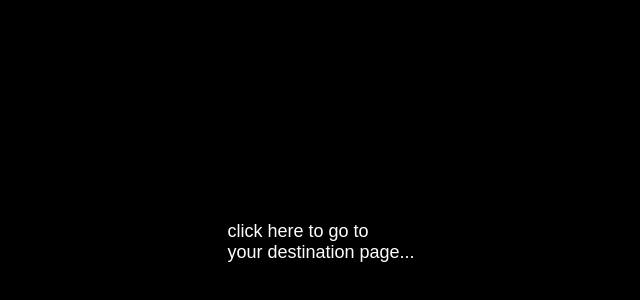
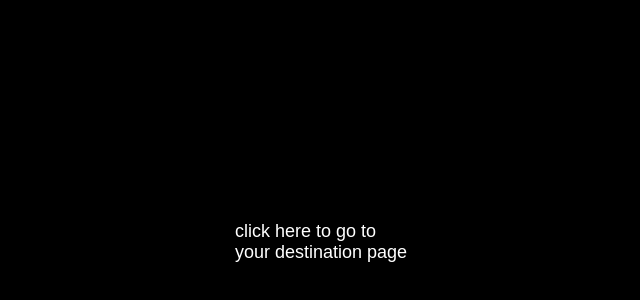
Before and after one commit to AlfariC-83/jmp-scr, a plain HTML site: page index.html in a window 1280 px wide. Shown: the part 158-458 px from the top of the page, 319-959 px from the left. Drawn offline with Linux system fonts and the light colour scheme.

Commit message:
Update text

```diff
--- a/index.html
+++ b/index.html
@@ -45,8 +45,8 @@
 <body>
 
     <div id="start">
-        click here to go to<br>
-        your destination page...
+         click here to go to<br>
+        your destination page
     </div>
 
     <img id="boo" src="boo.png" alt="">
```
